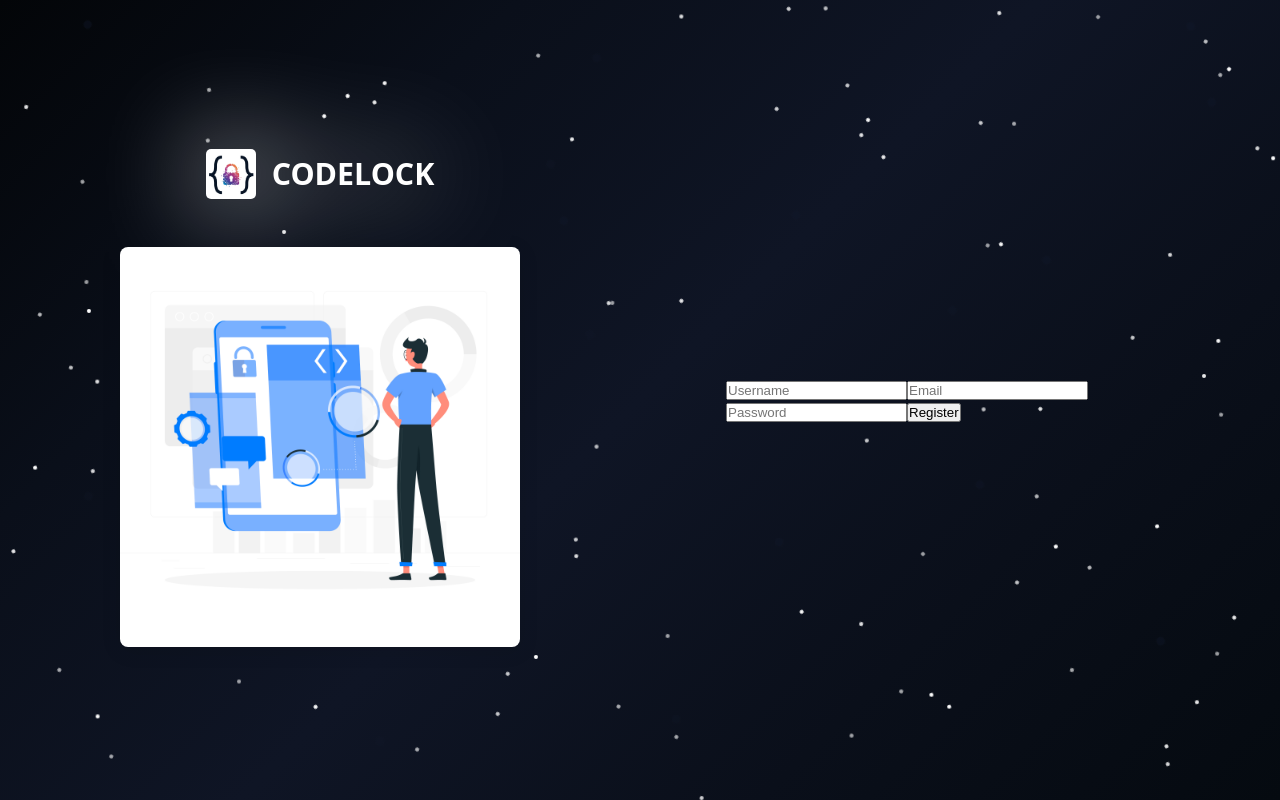
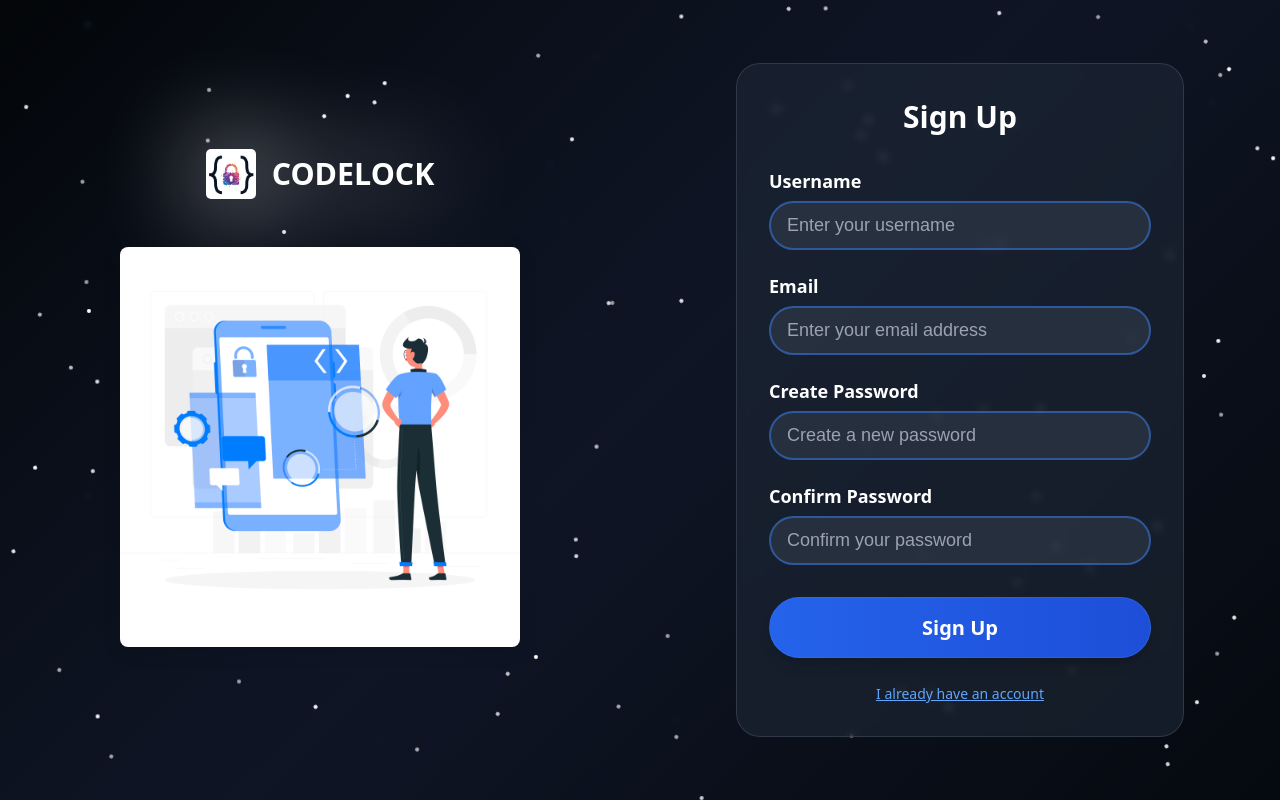
Before and after one commit to mathesh171/CodeLock, a React (Vite) app: page /login in a window 1280 px wide. Both pictures are taken after a click on the button "I don't have an account". Built offline with nearby package versions, Linux system fonts and the light colour scheme.

Commit message:
SignUp Component UI adding

```diff
--- a/src/components/SignupComponent/SignupComponent.jsx
+++ b/src/components/SignupComponent/SignupComponent.jsx
@@ -1,55 +1,179 @@
-import { useState } from "react";
-import { registerUser } from "../../services/auth";
+import React, { useState } from 'react';
+import styles from './SignupComponent.module.css';
+import Button from '../Button/Button.jsx';
 
-function SignupComponent() {
-  const [username, setUsername] = useState("");
-  const [email, setEmail] = useState("");
-  const [password, setPassword] = useState("");
-  const [message, setMessage] = useState("");
+const SignupComponent = ({
+  username,
+  onUsernameChange,
+  email,
+  onEmailChange,
+  createPassword,
+  onCreatePasswordChange,
+  confirmPassword,
+  onConfirmPasswordChange,
+  isLoading,
+  error,
+  onSubmit,
+  onSwitchToLogin
+}) => {
+  const [emailError, setEmailError] = useState('');
+  const [passwordError, setPasswordError] = useState('');
 
-  const handleSubmit = async (e) => {
-    e.preventDefault();
-    setMessage("");
-    try {
-      const result = await registerUser({ username, email, password });
-      setMessage(result);
-      if (result === "success") {
-        setUsername("");
-        setEmail("");
-        setPassword("");
-      }
-    } catch (err) {
-      setMessage(err.message);
+  const validateEmail = (emailValue) => {
+    if (emailValue && !emailValue.includes('@')) {
+      setEmailError('Please enter a valid email address');
+      return false;
+    } else {
+      setEmailError('');
+      return true;
     }
   };
 
+  const validatePasswordMatch = (createPwd, confirmPwd) => {
+    if (createPwd && confirmPwd && createPwd !== confirmPwd) {
+      setPasswordError('Passwords do not match');
+      return false;
+    } else {
+      setPasswordError('');
+      return true;
+    }
+  };
+
+  const handleEmailChange = (e) => {
+    const value = e.target.value;
+    onEmailChange(value);
+    validateEmail(value);
+  };
+
+  const handleCreatePasswordChange = (e) => {
+    const value = e.target.value;
+    onCreatePasswordChange(value);
+    validatePasswordMatch(value, confirmPassword);
+  };
+
+  const handleConfirmPasswordChange = (e) => {
+    const value = e.target.value;
+    onConfirmPasswordChange(value);
+    validatePasswordMatch(createPassword, value);
+  };
+
+  const handleSubmit = (e) => {
+    e.preventDefault();
+
+    const emailValid = validateEmail(email);
+    const passwordValid = validatePasswordMatch(createPassword, confirmPassword);
+
+    if (!emailValid || !passwordValid) {
+      return;
+    }
+
+    onSubmit(e);
+  };
+
   return (
-    <form onSubmit={handleSubmit}>
+    <div className={styles.formContainer}>
+      <h2 className={styles.formTitle}>Sign Up</h2>
+
+      <form onSubmit={handleSubmit} className={styles.form}>
+        <div className={styles.inputGroup}>
+          <label htmlFor="username" className={styles.label}>
+            Username
+          </label>
           <input
+            id="username"
             type="text"
             value={username}
-        onChange={e => setUsername(e.target.value)}
-        placeholder="Username"
-        required
+            onChange={(e) => onUsernameChange(e.target.value)}
+            placeholder="Enter your username"
+            className={styles.input}
+            disabled={isLoading}
           />
+        </div>
+
+        <div className={styles.inputGroup}>
+          <label htmlFor="email" className={styles.label}>
+            Email
+          </label>
           <input
+            id="email"
             type="email"
             value={email}
-        onChange={e => setEmail(e.target.value)}
-        placeholder="Email"
-        required
+            onChange={handleEmailChange}
+            placeholder="Enter your email address"
+            className={styles.input}
+            disabled={isLoading}
           />
+          {emailError && (
+            <div className={styles.validationError}>
+              {emailError}
+            </div>
+          )}
+        </div>
+
+        <div className={styles.inputGroup}>
+          <label htmlFor="createPassword" className={styles.label}>
+            Create Password
+          </label>
           <input
+            id="createPassword"
             type="password"
-        value={password}
-        onChange={e => setPassword(e.target.value)}
-        placeholder="Password"
-        required
+            value={createPassword}
+            onChange={handleCreatePasswordChange}
+            placeholder="Create a new password"
+            className={styles.input}
+            disabled={isLoading}
           />
-      <button type="submit">Register</button>
-      {message && <div>{message}</div>}
+        </div>
+
+        <div className={styles.inputGroup}>
+          <label htmlFor="confirmPassword" className={styles.label}>
+            Confirm Password
+          </label>
+          <input
+            id="confirmPassword"
+            type="password"
+            value={confirmPassword}
+            onChange={handleConfirmPasswordChange}
+            placeholder="Confirm your password"
+            className={styles.input}
+            disabled={isLoading}
+          />
+          {passwordError && (
+            <div className={styles.validationError}>
+              {passwordError}
+            </div>
+          )}
+        </div>
+
+        {error && (
+          <div className={styles.errorMessage}>
+            {error}
+          </div>
+        )}
+
+        <Button
+          type="submit"
+          disabled={isLoading || emailError || passwordError}
+          variant="primary"
+          size="large"
+          className={styles.submitButton}
+        >
+          {isLoading ? 'Signing up...' : 'Sign Up'}
+        </Button>
+
+        <div className={styles.toggleContainer}>
+          <button
+            type="button"
+            onClick={onSwitchToLogin}
+            disabled={isLoading}
+            className={styles.toggleButton}
+          >
+            I already have an account
+          </button>
+        </div>
       </form>
+    </div>
   );
-}
+};
 
 export default SignupComponent;
```
Lines whose indentation alone changed are shown as unchanged.
